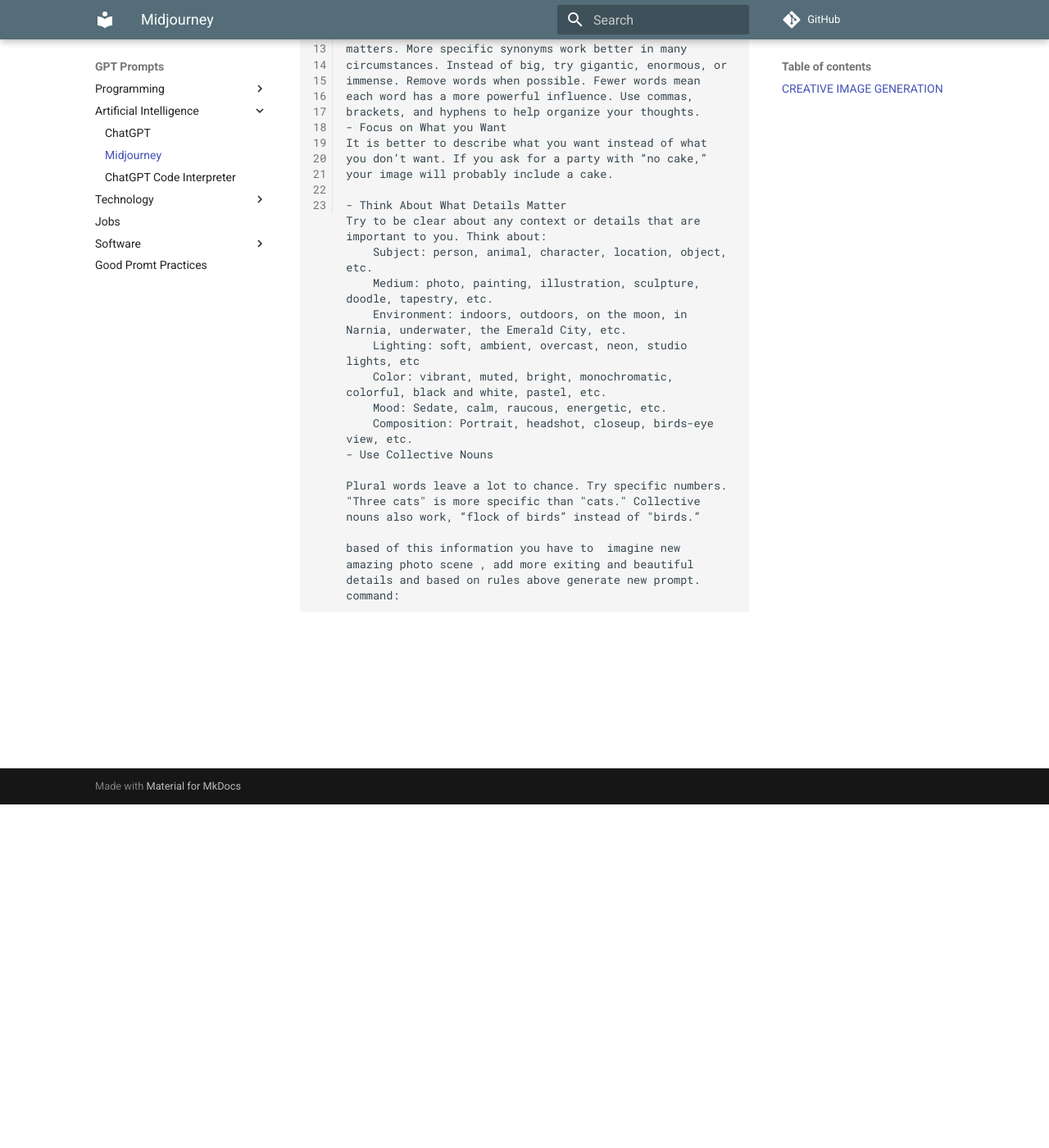
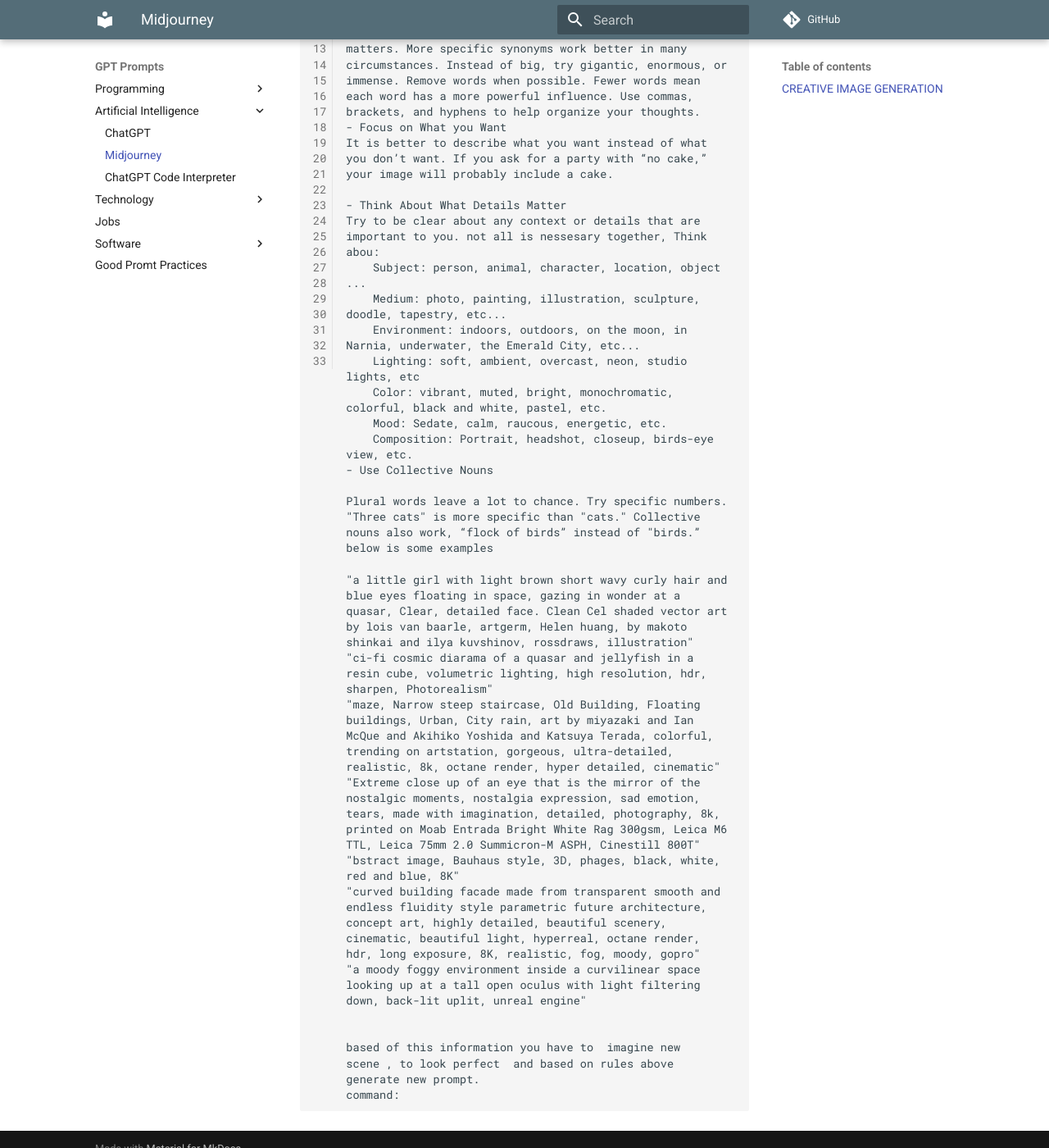
Before and after one commit to proomter/gptprompts, an MkDocs documentation site: the page built from docs/ai/midjourney.md, in a window 1280 px wide and 1400 px high, scrolled down 419 px. Shown: the whole window at 82% size. Built offline with MkDocs 1.6.1 and Material for MkDocs 9.7.7, drawn with Linux system fonts in a browser that asks for light colours; comment, search, counter and statistics services are not loaded.

Commit message:
Update midjourney.md

```diff
--- a/docs/ai/midjourney.md
+++ b/docs/ai/midjourney.md
@@ -11,10 +11,10 @@
 It is better to describe what you want instead of what you don’t want. If you ask for a party with “no cake,” your image will probably include a cake.
 
 - Think About What Details Matter
-Try to be clear about any context or details that are important to you. Think about:
-    Subject: person, animal, character, location, object, etc.
-    Medium: photo, painting, illustration, sculpture, doodle, tapestry, etc.
-    Environment: indoors, outdoors, on the moon, in Narnia, underwater, the Emerald City, etc.
+Try to be clear about any context or details that are important to you. not all is nessesary together, Think abou:
+    Subject: person, animal, character, location, object ...
+    Medium: photo, painting, illustration, sculpture, doodle, tapestry, etc...
+    Environment: indoors, outdoors, on the moon, in Narnia, underwater, the Emerald City, etc...
     Lighting: soft, ambient, overcast, neon, studio lights, etc
     Color: vibrant, muted, bright, monochromatic, colorful, black and white, pastel, etc.
     Mood: Sedate, calm, raucous, energetic, etc.
@@ -22,8 +22,18 @@
 - Use Collective Nouns
 
 Plural words leave a lot to chance. Try specific numbers. "Three cats" is more specific than "cats." Collective nouns also work, “flock of birds” instead of "birds.”
+below is some examples
 
-based of this information you have to  imagine new amazing photo scene , add more exiting and beautiful details and based on rules above generate new prompt.
+"a little girl with light brown short wavy curly hair and blue eyes floating in space, gazing in wonder at a quasar, Clear, detailed face. Clean Cel shaded vector art by lois van baarle, artgerm, Helen huang, by makoto shinkai and ilya kuvshinov, rossdraws, illustration"
+"ci-fi cosmic diarama of a quasar and jellyfish in a resin cube, volumetric lighting, high resolution, hdr, sharpen, Photorealism"
+"maze, Narrow steep staircase, Old Building, Floating buildings, Urban, City rain, art by miyazaki and Ian McQue and Akihiko Yoshida and Katsuya Terada, colorful, trending on artstation, gorgeous, ultra-detailed, realistic, 8k, octane render, hyper detailed, cinematic"
+"Extreme close up of an eye that is the mirror of the nostalgic moments, nostalgia expression, sad emotion, tears, made with imagination, detailed, photography, 8k, printed on Moab Entrada Bright White Rag 300gsm, Leica M6 TTL, Leica 75mm 2.0 Summicron-M ASPH, Cinestill 800T"
+"bstract image, Bauhaus style, 3D, phages, black, white, red and blue, 8K"
+"curved building facade made from transparent smooth and endless fluidity style parametric future architecture, concept art, highly detailed, beautiful scenery, cinematic, beautiful light, hyperreal, octane render, hdr, long exposure, 8K, realistic, fog, moody, gopro"
+"a moody foggy environment inside a curvilinear space looking up at a tall open oculus with light filtering down, back-lit uplit, unreal engine"
+
+
+based of this information you have to  imagine new   scene , to look perfect  and based on rules above generate new prompt.
 command:
 
 
```
